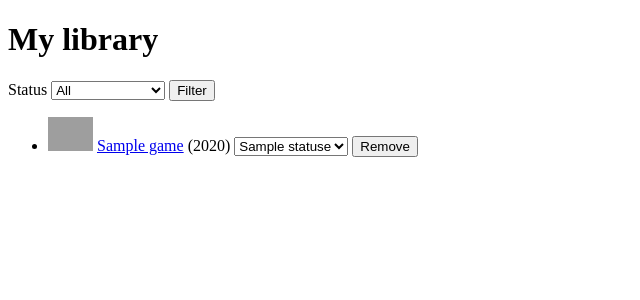
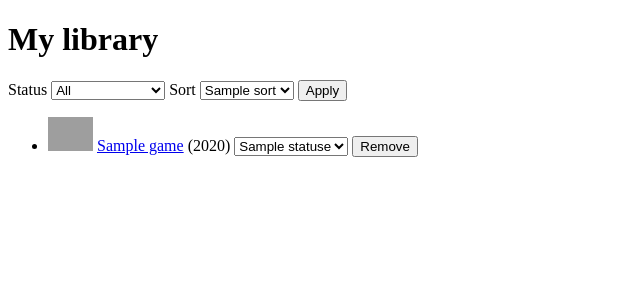
Before and after one commit to MarioAfricano/Agora, a FastAPI app: template app/templates/library.html in a window 1280 px wide. Shown: the part 26-326 px from the top of the page, without its empty margins (0-640 px from the left). Run offline with FastAPI, Linux system fonts and the light colour scheme; the template is opened without the code that fills it: most values are stand-ins (such as "Sample title", 1, 10 or a date in 2020); parts of the project's set-up code (start-up, migrations or seed data) failed here and were passed over; grey boxes are pictures that could not be loaded.

Commit message:
Sort the library by date added, name or rating

```diff
--- a/app/main.py
+++ b/app/main.py
@@ -23,6 +23,12 @@ app = FastAPI(title="Agora")
 app.add_middleware(SessionMiddleware, secret_key=settings.secret_key)
 templates = Jinja2Templates(directory="app/templates")
 templates.env.globals["cover_url"] = cover_url
+
+SORT_OPTIONS = {
+    "added": LibraryEntry.created_at.desc(),
+    "name": Game.name.asc(),
+    "rating": LibraryEntry.rating.desc().nulls_last(),
+}
 
 
 @app.get("/")
@@ -158,12 +164,15 @@ def library(
     current_user: Annotated[User | None, Depends(get_current_user)],
     db: Annotated[Session, Depends(get_db)],
     status: str = "",
+    sort: str = "added",
 ):
     if current_user is None:
         return RedirectResponse(url="/login", status_code=303)
 
     if status not in LIBRARY_STATUSES:
         status = ""
+    if sort not in SORT_OPTIONS:
+        sort = "added"
 
     query = (
         select(LibraryEntry, Game)
@@ -174,7 +183,7 @@ def library(
     if status:
         query = query.where(LibraryEntry.status == status)
 
-    query = query.order_by(LibraryEntry.created_at.desc())
+    query = query.order_by(SORT_OPTIONS[sort], LibraryEntry.id.desc())
     entries = db.execute(query).all()
 
     return templates.TemplateResponse(
@@ -184,7 +193,9 @@ def library(
             "current_user": current_user,
             "entries": entries,
             "statuses": LIBRARY_STATUSES,
+            "sorts": SORT_OPTIONS,
             "current_status": status,
+            "current_sort": sort,
         },
     )
 
--- a/app/templates/library.html
+++ b/app/templates/library.html
@@ -14,7 +14,15 @@
         {% endfor %}
       </select>
     </label>
-    <button type="submit">Filter</button>
+    <label>
+      Sort
+      <select name="sort">
+        {% for sort in sorts %}
+          <option value="{{ sort }}" {% if sort == current_sort %}selected{% endif %}>{{ sort | capitalize }}</option>
+        {% endfor %}
+      </select>
+    </label>
+    <button type="submit">Apply</button>
   </form>
   {% if entries %}
     <ul>
```
